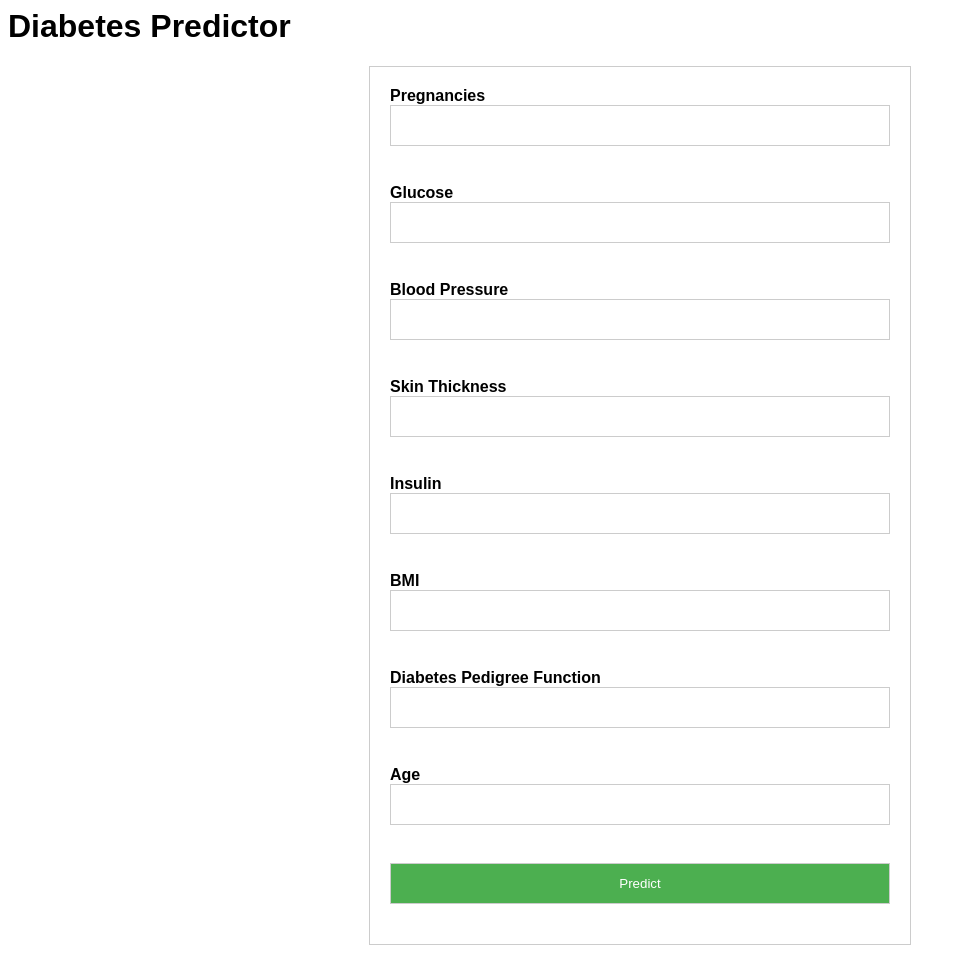
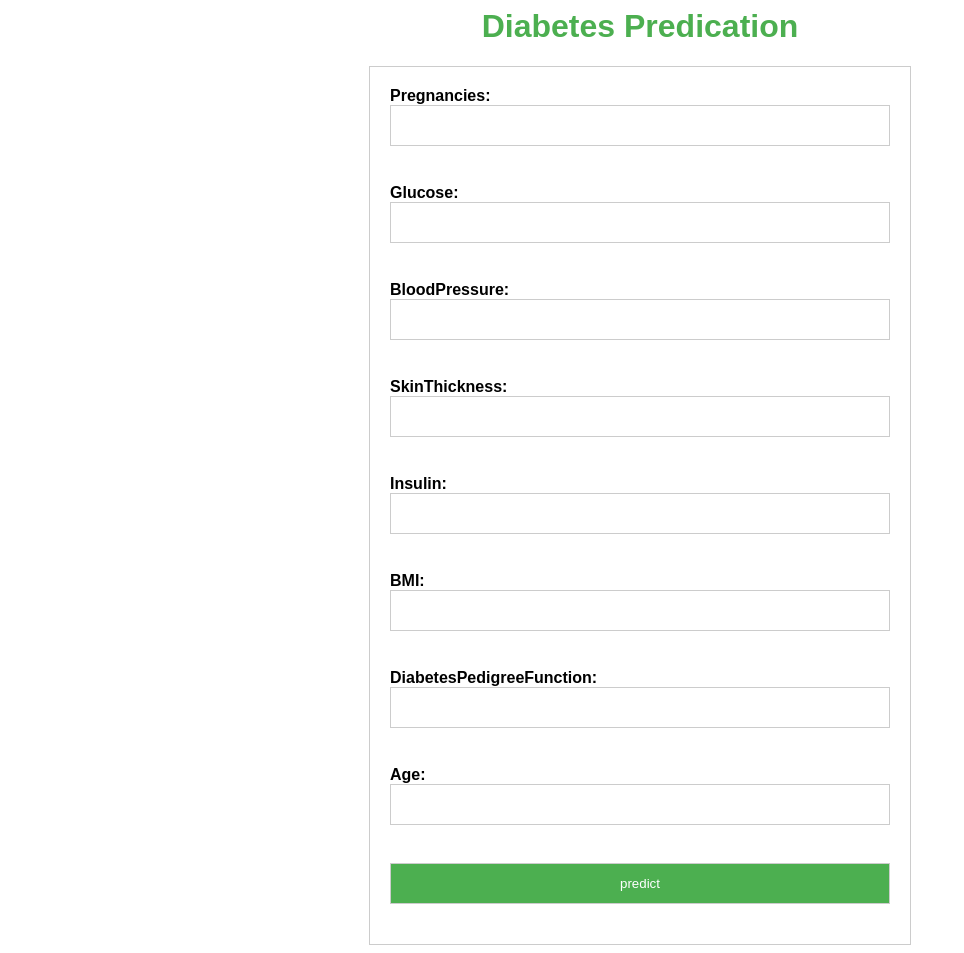
Before and after one commit to shetty7019/Diabetes-Predictor, a Flask app: page / in a window 1280 px wide. Shown: the whole page, without its empty margins (0-964 px from the left). Run offline with Flask 2, Linux system fonts and the light colour scheme; parts of the project's set-up code (start-up, migrations or seed data) failed here and were passed over.

Commit message:
Updated app.py

```diff
--- a/app.py
+++ b/app.py
@@ -15,20 +15,24 @@ def index():
 @app.route('/predict', methods=['POST'])
 
 def predict_diabetes():
-    pregnancies = int(request.form.get('pregnancies'))
-    glucose = int(request.form.get('glucose'))
-    bloodpressure = int(request.form.get('bloodpressure'))
-    skinthickness = int(request.form.get('skinthickness'))
-    insulin =int( request.form.get('insulin'))
-    bmi =float( request.form.get('bmi'))
-    diabetespedigreefunction = float(request.form.get('diabetespedigreefunction'))
-    age = int(request.form.get('age'))
+    pregnancies = request.form.get('Pregnancies')
+    glucose = request.form.get('Glucose')
+    bloodpressure = request.form.get('BloodPressure')
+    skinthickness = request.form.get('SkinThickness')
+    insulin = request.form.get('Insulin')
+    bmi = request.form.get('BMI')
+    diabetespedigreefunction = request.form.get('DiabetesPedigreeFunction')
+    age = request.form.get('Age')
 
     #prediction
 
     result=model.predict(np.array([pregnancies,glucose,bloodpressure,skinthickness,insulin,bmi,diabetespedigreefunction,age]).reshape(1,8))
 
-    return str(result)
+    if result[0]==1:
+     result='Diabetic'
+    else:
+     result='Not Diabetic'
+    return render_template('index.html',result=result)
 
 
 if __name__=='__main__':
--- a/templates/index.html
+++ b/templates/index.html
@@ -1,64 +1,40 @@
 <html lang="en">
 <head>
   <link rel="stylesheet" href="{{ url_for('static', filename='style.css') }}">
-    <meta charset="UTF-8" />
-    <meta http-equiv="X-UA-Compatible" content="IE=edge" />
-    <meta name="viewport" content="width=device-width, initial-scale=1.0" />
+    <meta charset="UTF-8">
+    <meta http-equiv="X-UA-Compatible" content="IE=edge">
+    <meta name="viewport" content="width=device-width, initial-scale=1.0">
     <title>Diabetes Predictor</title>
-  </head>
+    <style>
+      h1{
+        font-weight: bold;
+        color: #4caf50;
+      }
+    </style>
+</head><h1 align="center">Diabetes Predication</h1>
 <body>
-    <h1>Diabetes Predictor</h1>
  <form method="post" action="/predict">
-      <label>Pregnancies</label>
-      <input type="text" name="pregnancies" />
-
-      <br />
-      <br />
-
-      <label>Glucose</label>
-      <input type="text" name="glucose" />
-
-      <br />
-      <br />
-
-      <label>Blood Pressure</label>
-      <input type="text" name="bloodpressure" />
-
-      <br />
-      <br />
-
-      <label>Skin Thickness</label>
-      <input type="text" name="skinthickness" />
-
-      <br />
-      <br />
-
-      <label>Insulin</label>
-      <input type="text" name="insulin" />
-
-      <br />
-      <br />
-
-      <label>BMI</label>
-      <input type="text" name="bmi" />
-
-      <br />
-      <br />
-
-      <label>Diabetes Pedigree Function</label>
-      <input type="text" name="diabetespedigreefunction" />
-
-      <br />
-      <br />
-
-      <label>Age</label>
-      <input type="text" name="age" />
-      <br />
-      <br />
-      <input type="submit" value="Predict">
-
-
-
+   <label>Pregnancies:</label>
+   <input type="text" name="Pregnancies"><br><br>
+   <label>Glucose:</label>
+   <input type="text" name="Glucose"><br><br>
+   <label>BloodPressure:</label>
+   <input type="text" name="BloodPressure"><br><br>
+   <label>SkinThickness:</label>
+   <input type="text" name="SkinThickness"><br><br>
+   <label>Insulin:</label>
+   <input type="text" name="Insulin"><br><br>
+   <label>BMI:</label>
+   <input type="text" name="BMI"><br><br>
+   <label>DiabetesPedigreeFunction:</label>
+   <input type="text" name="DiabetesPedigreeFunction"><br><br>
+   <label>Age:</label>
+   <input type="text" name="Age"><br><br>
+   <input type="submit" value="predict">
+   {% if result %}
+    <p>Person is:
+      {{result}}</p>
+   {% endif %}
  </form>
 </body>
 </html>
```
Lines whose indentation alone changed are shown as unchanged.
